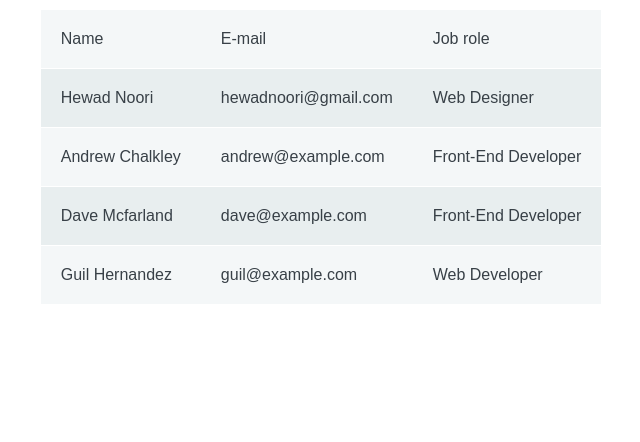
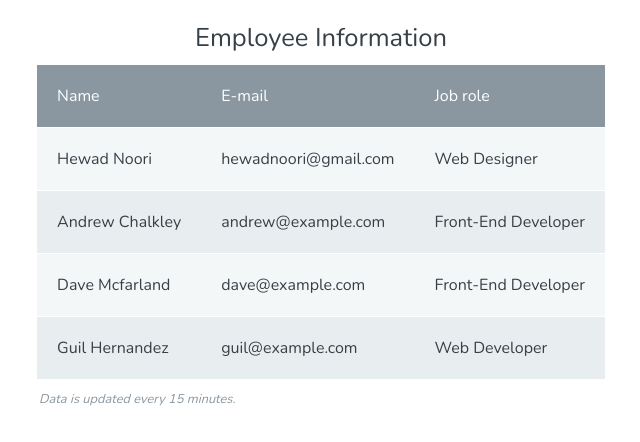
Before and after one commit to hewadnoori/techdegree-project-3, a plain HTML site: page index.html in a window 1280 px wide. Shown: the whole page, without its empty margins (319-959 px from the left). Drawn offline with nearby package versions, Linux system fonts and the light colour scheme.

Commit message:
finished designing the table

```diff
--- a/index.html
+++ b/index.html
@@ -1,21 +1,29 @@
 <!DOCTYPE html>
 <html lang="en">
 <head>
-    <meta charset="UTF-8">
-    <meta http-equiv="X-UA-Compatible" content="IE=edge">
+    <meta charset="utf-8">
     <meta name="viewport" content="width=device-width, initial-scale=1.0">
-    <title>Document</title>
+    <title>Employee Information</title>
     <link rel="stylesheet" href="css/normalize.css">
+    <link href='http://fonts.googleapis.com/css?family=Nunito:400,300' rel='stylesheet' type='text/css'>
     <link rel="stylesheet" href="css/main.css">
-
 </head>
 <body>
     <table>
+        <caption>Employee Information</caption>
+        <thead>
             <tr>
                 <th scope="col">Name</th>
                 <th scope="col">E-mail</th>
                 <th scope="col">Job role</th>
             </tr>
+        </thead>
+        <tfoot>
+            <tr>
+                <td colspan="3">Data is updated every 15 minutes.</td>
+            </tr>
+        </tfoot>
+        <tbody>
             <tr>
                 <th scope="row">Hewad Noori</th>
                 <td>hewadnoori@gmail.com</td>
@@ -36,6 +44,7 @@
                 <td>guil@example.com</td>
                 <td>Web Developer</td>
             </tr>
+        </tbody>
     </table>
 </body>
 </html>
```
Lines whose indentation alone changed are shown as unchanged.
